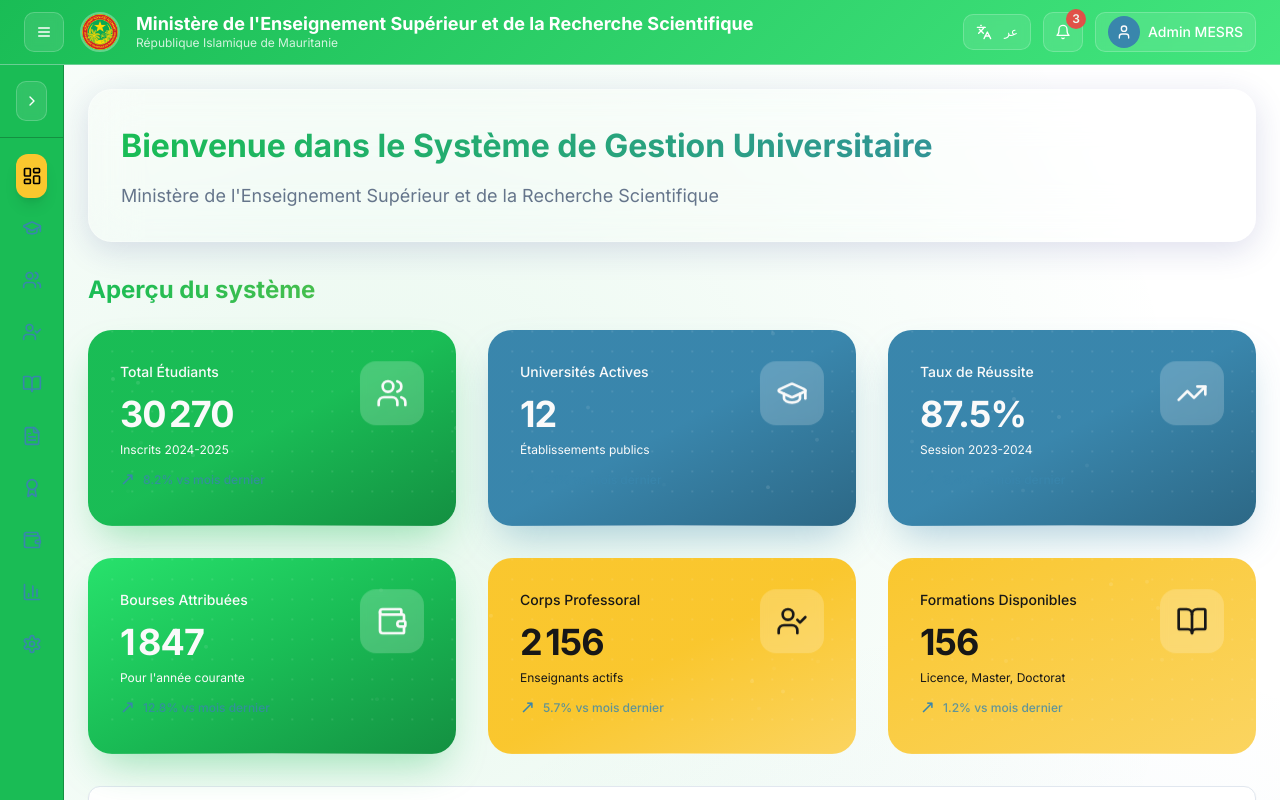
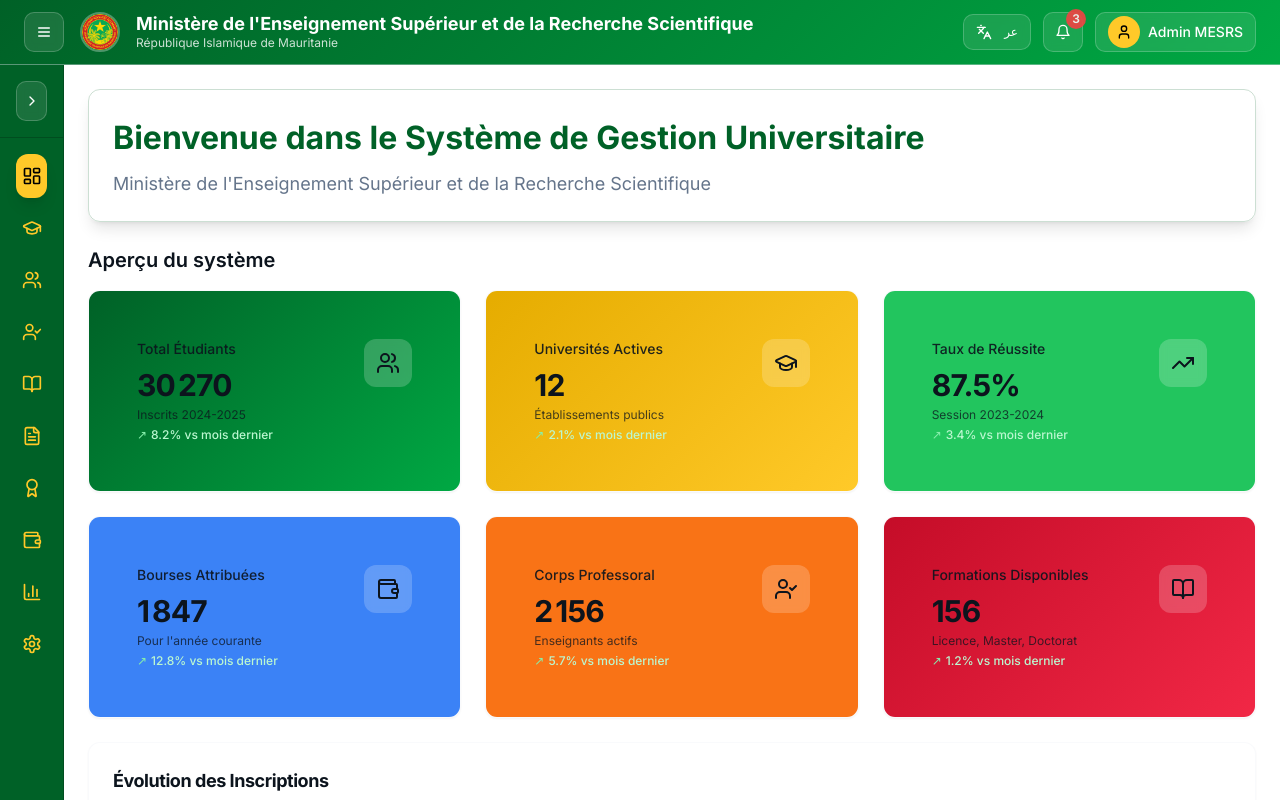
Before and after one commit to Hamzayehdhih/mesrs-univ-portal, a React (Vite) app: page / in a window 1280 px wide. Shown: the top 800 px of the page. Built offline with nearby package versions, Linux system fonts and the light colour scheme.

Commit message:
Reverted to commit e1abc92608b03d822c18970dda688616ff36bf8f

```diff
--- a/package.json
+++ b/package.json
@@ -45,7 +45,6 @@
     "cmdk": "^1.1.1",
     "date-fns": "^3.6.0",
     "embla-carousel-react": "^8.6.0",
-    "framer-motion": "^12.23.12",
     "input-otp": "^1.4.2",
     "lucide-react": "^0.462.0",
     "next-themes": "^0.3.0",
@@ -53,8 +52,6 @@
     "react-day-picker": "^8.10.1",
     "react-dom": "^18.3.1",
     "react-hook-form": "^7.61.1",
-    "react-hot-toast": "^2.6.0",
-    "react-icons": "^5.5.0",
     "react-resizable-panels": "^2.1.9",
     "react-router-dom": "^6.30.1",
     "recharts": "^2.15.4",
--- a/src/components/dashboard/ModernStatCard.tsx
+++ /dev/null
@@ -1,197 +0,0 @@
-import { motion } from 'framer-motion';
-import { LucideIcon } from 'lucide-react';
-import { cn } from '@/lib/utils';
-
-interface ModernStatCardProps {
-  title: string;
-  value: string | number;
-  subtitle?: string;
-  icon: LucideIcon;
-  trend?: {
-    value: number;
-    isPositive: boolean;
-  };
-  className?: string;
-  variant?: 'primary' | 'secondary' | 'accent' | 'success' | 'warning' | 'info';
-  delay?: number;
-}
-
-const variantStyles = {
-  primary: 'bg-gradient-to-br from-primary via-primary to-primary-dark text-primary-foreground shadow-primary',
-  secondary: 'bg-gradient-to-br from-secondary via-secondary to-secondary-dark text-secondary-foreground shadow-secondary',
-  accent: 'bg-gradient-to-br from-accent to-accent-light text-accent-foreground shadow-accent',
-  success: 'bg-gradient-to-br from-secondary via-secondary to-secondary-dark text-secondary-foreground shadow-secondary',
-  warning: 'bg-gradient-to-br from-accent via-accent to-accent-light text-accent-foreground shadow-accent',
-  info: 'bg-gradient-to-br from-primary-light via-primary to-primary-dark text-primary-foreground shadow-primary',
-};
-
-const ModernStatCard = ({
-  title,
-  value,
-  subtitle,
-  icon: Icon,
-  trend,
-  className,
-  variant = 'primary',
-  delay = 0
-}: ModernStatCardProps) => {
-  return (
-    <motion.div
-      initial={{ opacity: 0, y: 50, scale: 0.9 }}
-      animate={{ opacity: 1, y: 0, scale: 1 }}
-      transition={{
-        duration: 0.6,
-        delay: delay,
-        type: "spring",
-        stiffness: 100,
-        damping: 10
-      }}
-      whileHover={{
-        scale: 1.05,
-        y: -8,
-        transition: { duration: 0.3 }
-      }}
-      whileTap={{ scale: 0.98 }}
-      className={cn(
-        "stat-card-modern stat-card-glow particle-effect group relative overflow-hidden cursor-pointer",
-        variantStyles[variant],
-        className
-      )}
-    >
-      {/* Animated background gradient */}
-      <div className="absolute inset-0 bg-gradient-to-r from-white/0 via-white/10 to-white/0 -translate-x-full group-hover:translate-x-full transition-transform duration-1000" />
-
-      {/* Floating particles effect */}
-      <div className="absolute inset-0 opacity-30">
-        {[...Array(8)].map((_, i) => (
-          <motion.div
-            key={i}
-            className="absolute w-1 h-1 bg-white/40 rounded-full"
-            style={{
-              left: `${Math.random() * 100}%`,
-              top: `${Math.random() * 100}%`,
-            }}
-            animate={{
-              y: [-20, -40, -20],
-              opacity: [0, 1, 0],
-            }}
-            transition={{
-              duration: 3,
-              repeat: Infinity,
-              delay: Math.random() * 2,
-            }}
-          />
-        ))}
-      </div>
-
-      <div className="relative z-10 p-8">
-        <div className="flex items-start justify-between">
-          <div className="space-y-3 flex-1">
-            <motion.p
-              className="text-sm font-medium opacity-90"
-              initial={{ opacity: 0 }}
-              animate={{ opacity: 1 }}
-              transition={{ delay: delay + 0.2 }}
-            >
-              {title}
-            </motion.p>
-
-            <div className="space-y-2">
-              <motion.p
-                className="text-4xl font-bold tracking-tight"
-                initial={{ scale: 0 }}
-                animate={{ scale: 1 }}
-                transition={{
-                  delay: delay + 0.4,
-                  type: "spring",
-                  stiffness: 200,
-                  damping: 10
-                }}
-              >
-                <motion.span
-                  initial={{ opacity: 0 }}
-                  animate={{ opacity: 1 }}
-                  transition={{ duration: 1, delay: delay + 0.6 }}
-                >
-                  {typeof value === 'number' ? (
-                    <motion.span
-                      initial={{ opacity: 0 }}
-                      animate={{ opacity: 1 }}
-                      transition={{ duration: 0.8, delay: delay + 0.8 }}
-                    >
-                      {value.toLocaleString('fr-FR')}
-                    </motion.span>
-                  ) : value}
-                </motion.span>
-              </motion.p>
-
-              {subtitle && (
-                <motion.p
-                  className="text-xs opacity-80"
-                  initial={{ opacity: 0, y: 10 }}
-                  animate={{ opacity: 1, y: 0 }}
-                  transition={{ delay: delay + 0.6 }}
-                >
-                  {subtitle}
-                </motion.p>
-              )}
-
-              {trend && (
-                <motion.div
-                  className={cn(
-                    "flex items-center text-xs font-medium",
-                    trend.isPositive ? "text-secondary/80" : "text-primary/80"
-                  )}
-                  initial={{ opacity: 0, x: -20 }}
-                  animate={{ opacity: 1, x: 0 }}
-                  transition={{ delay: delay + 0.8 }}
-                >
-                  <motion.span
-                    className={cn(
-                      "mr-2 text-lg",
-                      trend.isPositive ? "text-secondary" : "text-primary"
-                    )}
-                    animate={{
-                      y: trend.isPositive ? [-2, 2, -2] : [2, -2, 2],
-                    }}
-                    transition={{
-                      duration: 2,
-                      repeat: Infinity,
-                      ease: "easeInOut"
-                    }}
-                  >
-                    {trend.isPositive ? "↗" : "↘"}
-                  </motion.span>
-                  {trend.value}% vs mois dernier
-                </motion.div>
-              )}
-            </div>
-          </div>
-
-          <motion.div
-            className="p-4 rounded-2xl bg-white/20 backdrop-blur-sm floating-animation"
-            whileHover={{
-              scale: 1.1,
-              rotate: [0, -10, 10, 0],
-              transition: { duration: 0.5 }
-            }}
-            initial={{ rotate: -10, scale: 0 }}
-            animate={{ rotate: 0, scale: 1 }}
-            transition={{
-              delay: delay + 0.3,
-              type: "spring",
-              stiffness: 200
-            }}
-          >
-            <Icon className="h-8 w-8" />
-          </motion.div>
-        </div>
-      </div>
-
-      {/* Bottom glow effect */}
-      <div className="absolute bottom-0 left-0 right-0 h-px bg-gradient-to-r from-transparent via-white/50 to-transparent" />
-    </motion.div>
-  );
-};
-
-export default ModernStatCard;
--- a/src/index.css
+++ b/src/index.css
@@ -7,21 +7,20 @@
 
 @layer base {
   :root {
-    /* Couleurs Système Vert Principal */
-    --primary: 142 76% 42%; /* Vert principal éclatant */
-    --primary-foreground: 0 0% 98%;
-    --primary-light: 142 76% 52%;
-    --primary-dark: 142 76% 32%;
-    --primary-glow: 142 76% 58%;
+    /* MESRS Official Colors */
+    --primary: 144 100% 19%; /* Green #006233 */
+    --primary-foreground: 0 0% 100%;
+    --primary-light: 144 100% 33%; /* Green #00A652 */
+    --primary-dark: 144 100% 15%;
 
-    --secondary: 200 50% 45%; /* Bleu complémentaire */
-    --secondary-foreground: 0 0% 98%;
-    --secondary-light: 200 50% 55%;
-    --secondary-dark: 200 50% 35%;
+    --secondary: 45 100% 58%; /* Gold #FFC72C */
+    --secondary-foreground: 0 0% 0%;
+    --secondary-light: 45 100% 70%;
+    --secondary-dark: 45 100% 45%;
 
-    --accent: 45 95% 58%; /* Doré pour les accents */
-    --accent-foreground: 0 0% 9%;
-    --accent-light: 45 95% 68%;
+    --accent: 351 88% 41%; /* Red #CE1126 */
+    --accent-foreground: 0 0% 100%;
+    --accent-light: 351 88% 55%;
 
     /* System Colors */
     --background: 0 0% 100%;
@@ -41,55 +40,50 @@
 
     --border: 214 32% 91%;
     --input: 214 32% 91%;
-    --ring: 142 76% 42%;
+    --ring: 144 100% 19%;
 
     --radius: 0.75rem;
 
-    /* Modern Gradients */
-    --gradient-primary: linear-gradient(135deg, hsl(var(--primary)) 0%, hsl(var(--primary-glow)) 100%);
-    --gradient-secondary: linear-gradient(135deg, hsl(var(--secondary)) 0%, hsl(var(--secondary-light)) 100%);
-    --gradient-accent: linear-gradient(135deg, hsl(var(--accent)) 0%, hsl(var(--accent-light)) 100%);
-    --gradient-glass: linear-gradient(135deg, rgba(255, 255, 255, 0.15) 0%, rgba(255, 255, 255, 0.05) 100%);
-    --gradient-mesh: radial-gradient(circle at 25% 25%, hsl(var(--primary) / 0.1) 0%, transparent 50%),
-                     radial-gradient(circle at 75% 75%, hsl(var(--secondary) / 0.1) 0%, transparent 50%);
+    /* MESRS Gradients */
+    --gradient-primary: linear-gradient(135deg, hsl(var(--primary)), hsl(var(--primary-light)));
+    --gradient-secondary: linear-gradient(135deg, hsl(var(--secondary-dark)), hsl(var(--secondary)));
+    --gradient-accent: linear-gradient(135deg, hsl(var(--accent)), hsl(var(--accent-light)));
+    --gradient-glass: linear-gradient(135deg, hsla(var(--primary), 0.1), hsla(var(--primary-light), 0.05));
 
-    /* Enhanced Shadows */
-    --shadow-primary: 0 20px 40px -12px hsl(var(--primary) / 0.4);
-    --shadow-secondary: 0 20px 40px -12px hsl(var(--secondary) / 0.4);
-    --shadow-accent: 0 20px 40px -12px hsl(var(--accent) / 0.4);
-    --shadow-glass: 0 8px 32px 0 rgba(31, 38, 135, 0.15);
-    --shadow-modern: 0 4px 6px -1px rgba(0, 0, 0, 0.1), 0 2px 4px -1px rgba(0, 0, 0, 0.06);
+    /* MESRS Shadows */
+    --shadow-primary: 0 10px 30px -10px hsl(var(--primary) / 0.3);
+    --shadow-secondary: 0 10px 30px -10px hsl(var(--secondary) / 0.3);
+    --shadow-glass: 0 8px 32px 0 rgba(31, 38, 135, 0.37);
 
     /* Animations */
     --transition-smooth: all 0.3s cubic-bezier(0.4, 0, 0.2, 1);
     --transition-bounce: all 0.4s cubic-bezier(0.68, -0.55, 0.265, 1.55);
 
-    /* Sidebar MESRS - Couleurs Vert Principal */
-    --sidebar-background: 142 76% 42%; /* Vert principal */
+    /* Sidebar MESRS */
+    --sidebar-background: 144 100% 19%;
     --sidebar-foreground: 0 0% 100%;
-    --sidebar-primary: 45 95% 58%; /* Doré */
+    --sidebar-primary: 45 100% 58%;
     --sidebar-primary-foreground: 0 0% 0%;
-    --sidebar-accent: 142 76% 32%; /* Vert foncé */
+    --sidebar-accent: 144 100% 25%;
     --sidebar-accent-foreground: 0 0% 100%;
-    --sidebar-border: 142 76% 32%;
-    --sidebar-ring: 45 95% 58%;
+    --sidebar-border: 144 100% 15%;
+    --sidebar-ring: 45 100% 58%;
   }
 
   .dark {
-    /* Couleurs Mode Sombre - Système Vert */
-    --primary: 142 76% 48%; /* Vert principal lumineux pour le sombre */
+    --primary: 144 100% 25%;
     --primary-foreground: 0 0% 100%;
-    --primary-light: 142 76% 58%;
-    --primary-dark: 142 76% 38%;
+    --primary-light: 144 100% 35%;
+    --primary-dark: 144 100% 12%;
 
-    --secondary: 200 50% 50%; /* Bleu complémentaire lumineux */
-    --secondary-foreground: 0 0% 100%;
-    --secondary-light: 200 50% 60%;
-    --secondary-dark: 200 50% 40%;
+    --secondary: 45 100% 65%;
+    --secondary-foreground: 0 0% 0%;
+    --secondary-light: 45 100% 75%;
+    --secondary-dark: 45 100% 50%;
 
-    --accent: 45 95% 65%; /* Doré plus lumineux */
-    --accent-foreground: 0 0% 0%;
-    --accent-light: 45 95% 75%;
+    --accent: 351 88% 50%;
+    --accent-foreground: 0 0% 100%;
+    --accent-light: 351 88% 65%;
 
     --background: 210 40% 5%;
     --foreground: 0 0% 98%;
@@ -108,16 +102,16 @@
 
     --border: 217 33% 18%;
     --input: 217 33% 18%;
-    --ring: 142 76% 48%;
+    --ring: 144 100% 25%;
 
-    --sidebar-background: 142 76% 38%;
+    --sidebar-background: 144 100% 12%;
     --sidebar-foreground: 0 0% 98%;
-    --sidebar-primary: 45 95% 65%;
+    --sidebar-primary: 45 100% 65%;
     --sidebar-primary-foreground: 0 0% 0%;
-    --sidebar-accent: 142 76% 28%;
+    --sidebar-accent: 144 100% 18%;
     --sidebar-accent-foreground: 0 0% 98%;
-    --sidebar-border: 142 76% 25%;
-    --sidebar-ring: 45 95% 65%;
+    --sidebar-border: 144 100% 8%;
+    --sidebar-ring: 45 100% 65%;
   }
 }
 
@@ -150,61 +144,9 @@
 }
 
 @layer components {
-  /* Modern Components */
-  .modern-card {
-    @apply rounded-3xl bg-white/90 backdrop-blur-xl border border-white/20 shadow-modern transition-all duration-500 hover:shadow-primary hover:-translate-y-2 hover:bg-white/95;
-  }
-
-  .stat-card-modern {
-    @apply rounded-3xl overflow-hidden relative cursor-pointer transition-all duration-500 hover:scale-[1.05] hover:-rotate-1;
-  }
-
-  .stat-card-glow {
-    @apply before:absolute before:inset-0 before:rounded-3xl before:bg-gradient-to-r before:from-transparent before:via-white/20 before:to-transparent before:translate-x-[-100%] hover:before:translate-x-[100%] before:transition-transform before:duration-1000;
-  }
-
-  .button-modern {
-    @apply rounded-2xl px-8 py-4 font-semibold transition-all duration-300 hover:scale-110 active:scale-95 shadow-modern hover:shadow-lg;
-  }
-
-  .glassmorphism {
-    @apply bg-white/10 backdrop-blur-xl border border-white/20 shadow-glass;
-  }
-
-  .gradient-mesh {
-    background: var(--gradient-mesh);
-  }
-
-  .floating-animation {
-    animation: float 3s ease-in-out infinite;
-  }
-
-  @keyframes float {
-    0%, 100% { transform: translateY(0px) rotate(0deg); }
-    33% { transform: translateY(-10px) rotate(1deg); }
-    66% { transform: translateY(-5px) rotate(-1deg); }
-  }
-
-  .particle-effect {
-    position: relative;
-    overflow: hidden;
-  }
-
-  .particle-effect::before {
-    content: '';
-    position: absolute;
-    top: 0;
-    left: 0;
-    right: 0;
-    bottom: 0;
-    background: radial-gradient(circle, rgba(255,255,255,0.1) 1px, transparent 1px);
-    background-size: 20px 20px;
-    animation: particles 20s linear infinite;
-  }
-
-  @keyframes particles {
-    0% { transform: translateY(0px) translateX(0px); }
-    100% { transform: translateY(-100px) translateX(50px); }
+  /* MESRS Component Styles */
+  .mesrs-card {
+    @apply bg-card border border-border/20 rounded-xl shadow-lg backdrop-blur-sm;
   }
 
   .mesrs-button-primary {
@@ -220,7 +162,7 @@
   }
 
   .mesrs-stat-card {
-    @apply modern-card p-6 hover:scale-105 transition-all duration-300 hover:shadow-xl;
+    @apply mesrs-card p-6 hover:scale-105 transition-all duration-300 hover:shadow-xl;
   }
 
   .mesrs-sidebar-item {
--- a/src/pages/Dashboard.tsx
+++ b/src/pages/Dashboard.tsx
@@ -6,8 +6,7 @@ import {
   UserCheck,
   BookOpen
 } from 'lucide-react';
-import { motion } from 'framer-motion';
-import ModernStatCard from '@/components/dashboard/ModernStatCard';
+import StatCard from '@/components/dashboard/StatCard';
 import EnrollmentChart from '@/components/charts/EnrollmentChart';
 import UniversityPieChart from '@/components/charts/UniversityPieChart';
 import FacultyBarChart from '@/components/charts/FacultyBarChart';
@@ -36,50 +35,29 @@ const Dashboard = ({ language }: DashboardProps) => {
   const currentTexts = welcomeText[language];
 
   return (
-    <div className="flex-1 space-y-8 p-6 gradient-mesh min-h-screen">
+    <div className="flex-1 space-y-6 p-6 animate-fade-in-up">
       {/* Welcome Section */}
-      <motion.div
-        className="modern-card p-8 glassmorphism border border-white/30"
-        initial={{ opacity: 0, y: -50 }}
-        animate={{ opacity: 1, y: 0 }}
-        transition={{ duration: 0.8, type: "spring" }}
-      >
+      <div className="mesrs-card p-6 gradient-glass border border-primary/20">
         <div className={`${language === 'ar' ? 'text-right' : 'text-left'}`}>
-          <motion.h1
-            className={`text-responsive-2xl font-bold bg-gradient-to-r from-primary to-secondary bg-clip-text text-transparent mb-3 ${language === 'ar' ? 'font-arabic' : 'font-latin'}`}
-            initial={{ opacity: 0, scale: 0.5 }}
-            animate={{ opacity: 1, scale: 1 }}
-            transition={{ delay: 0.3, duration: 0.6 }}
-          >
+          <h1 className={`text-responsive-2xl font-bold text-primary mb-2 ${language === 'ar' ? 'font-arabic' : 'font-latin'}`}>
             {currentTexts.title}
-          </motion.h1>
-          <motion.p
-            className="text-responsive-base text-muted-foreground font-latin"
-            initial={{ opacity: 0, y: 20 }}
-            animate={{ opacity: 1, y: 0 }}
-            transition={{ delay: 0.5, duration: 0.6 }}
-          >
+          </h1>
+          <p className="text-responsive-base text-muted-foreground font-latin">
             {currentTexts.subtitle}
-          </motion.p>
+          </p>
         </div>
-      </motion.div>
+      </div>
 
       {/* Statistics Cards */}
-      <div className="space-y-6">
-        <motion.h2
-          className={`text-2xl font-bold bg-gradient-to-r from-primary to-accent bg-clip-text text-transparent ${language === 'ar' ? 'font-arabic text-right' : 'font-latin'}`}
-          initial={{ opacity: 0, x: -50 }}
-          animate={{ opacity: 1, x: 0 }}
-          transition={{ delay: 0.7, duration: 0.6 }}
-        >
+      <div>
+        <h2 className={`text-xl font-semibold mb-4 ${language === 'ar' ? 'font-arabic text-right' : 'font-latin'}`}>
           {currentTexts.overview}
-        </motion.h2>
-
-        <div className="grid grid-cols-1 md:grid-cols-2 lg:grid-cols-3 gap-8">
+        </h2>
+        <div className="grid grid-cols-1 md:grid-cols-2 lg:grid-cols-3 gap-6">
           {dashboardStats.map((stat, index) => {
             const Icon = icons[index];
             return (
-              <ModernStatCard
+              <StatCard
                 key={stat.title}
                 title={language === 'ar' ? stat.titleAr : stat.title}
                 value={stat.value}
@@ -87,7 +65,7 @@ const Dashboard = ({ language }: DashboardProps) => {
                 icon={Icon}
                 trend={stat.trend}
                 variant={stat.variant}
-                delay={index * 0.1}
+                className={`animate-fade-in-up`}
               />
             );
           })}
--- a/tailwind.config.ts
+++ b/tailwind.config.ts
@@ -83,7 +83,6 @@ export default {
 				'primary': 'var(--shadow-primary)',
 				'secondary': 'var(--shadow-secondary)',
 				'glass': 'var(--shadow-glass)',
-				'modern': 'var(--shadow-modern)',
 			},
 			transitionTimingFunction: {
 				'bounce': 'cubic-bezier(0.68, -0.55, 0.265, 1.55)',
```
Also changed, not shown: 1 other file (tests, documents, lock files or other folders).
